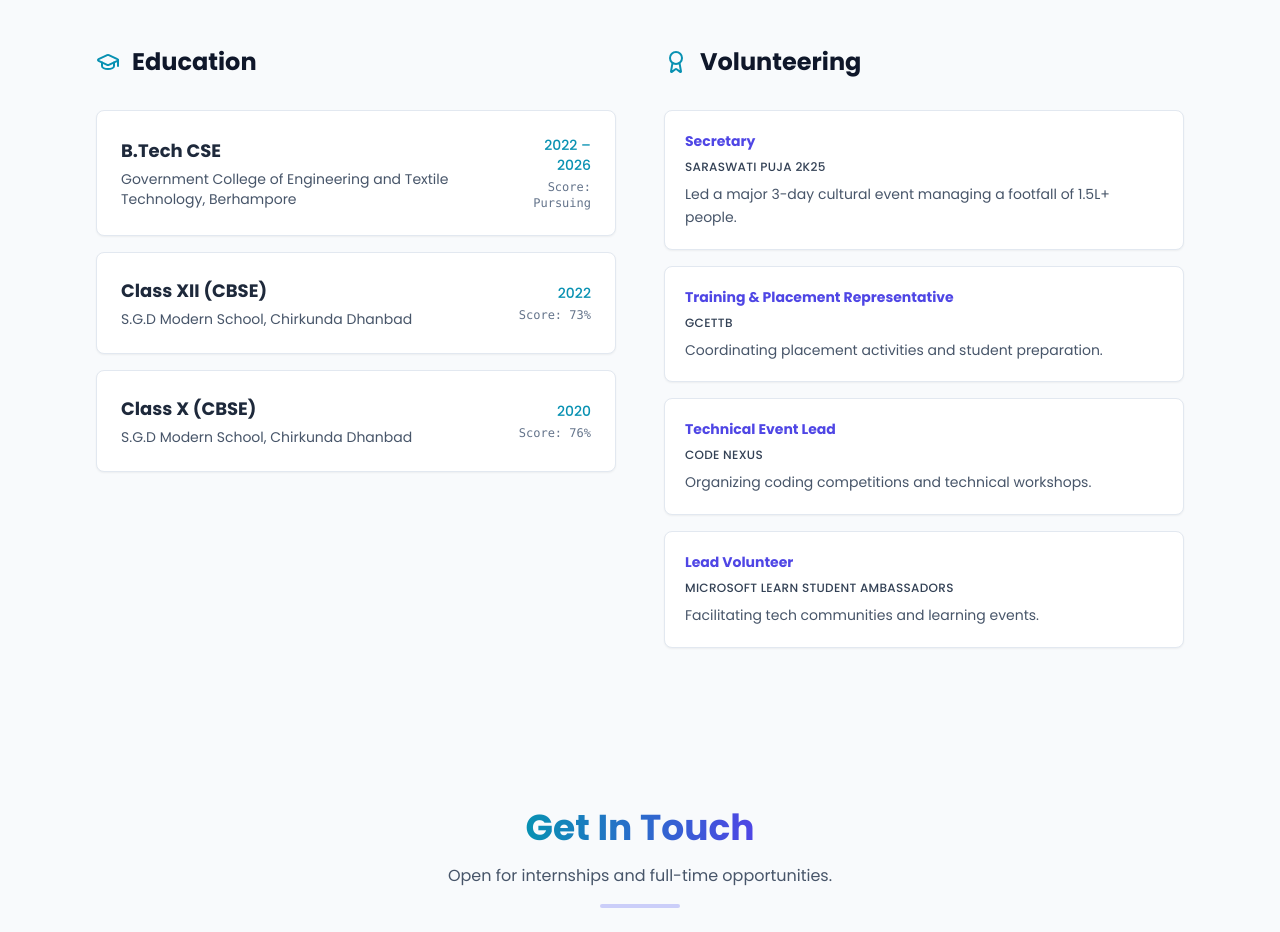
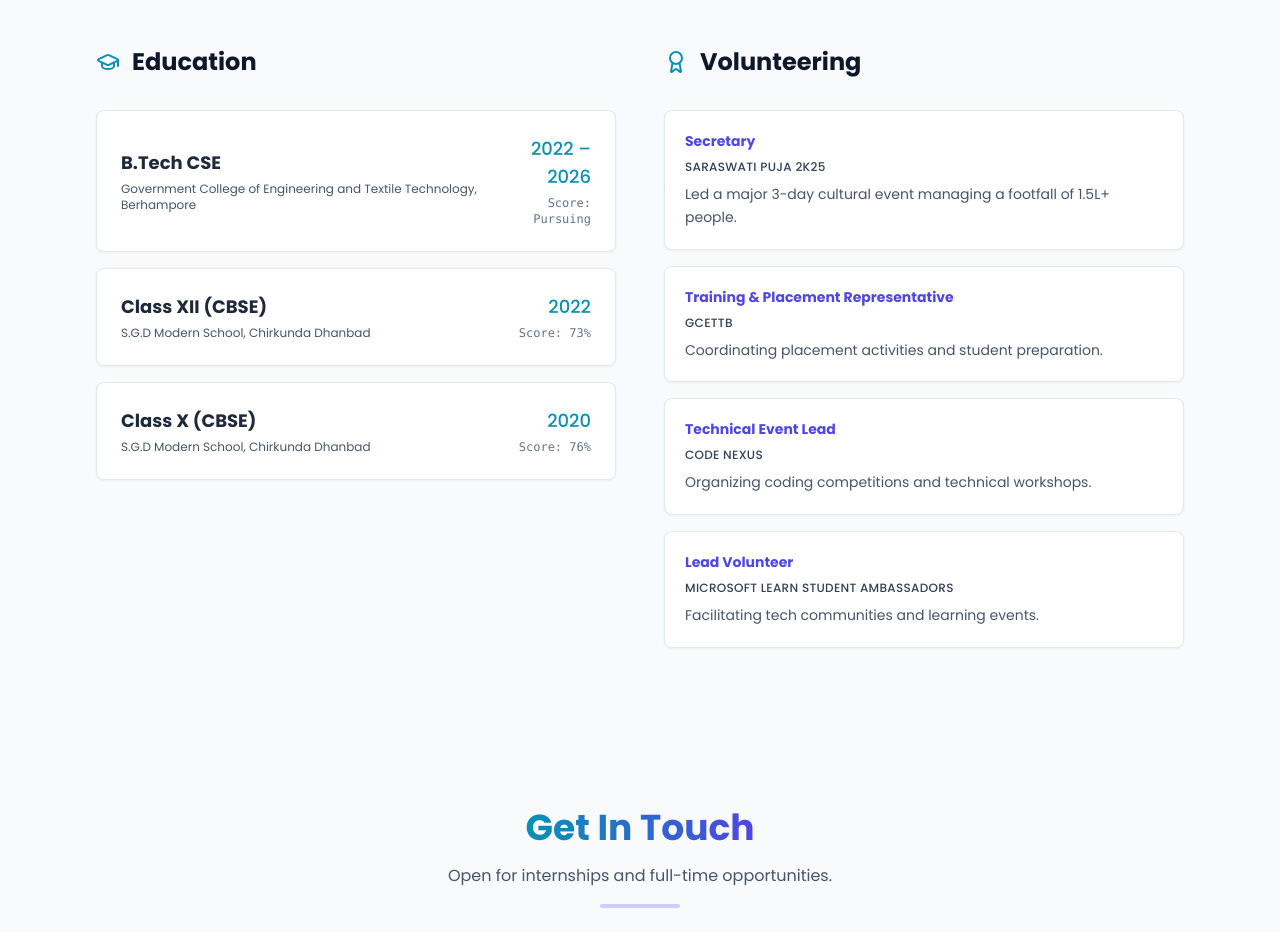
Before and after one commit to sounakghosh135/portfolio, a React (Vite) app: page / in a window 1280 px wide. Shown: the part 3583-4515 px from the top of the page. Built offline with nearby package versions, Linux system fonts and the light colour scheme.

Commit message:
education

```diff
--- a/components/Education.jsx
+++ b/components/Education.jsx
@@ -17,10 +17,10 @@ const Education = () => {
                     <div key={idx} className="bg-white p-6 rounded-lg border border-slate-200 flex justify-between items-center hover:bg-slate-50 transition-colors shadow-sm">
                         <div>
                             <h4 className="font-bold text-slate-800 text-lg">{edu.degree}</h4>
-                            <p className="text-slate-600 text-sm mt-1">{edu.institution}</p>
+                            <p className="text-slate-600 text-xs mt-1">{edu.institution}</p>
                         </div>
                         <div className="text-right">
-                            <span className="block text-cyan-600 font-medium text-sm">{edu.year}</span>
+                            <span className="block text-cyan-600 font-medium text-lg">{edu.year}</span>
                             {edu.score && <span className="text-xs text-slate-500 font-mono mt-1 block">Score: {edu.score}</span>}
                         </div>
                     </div>
--- a/constants.ts
+++ /dev/null
@@ -1 +0,0 @@
-// Migrated to constants.js
```
